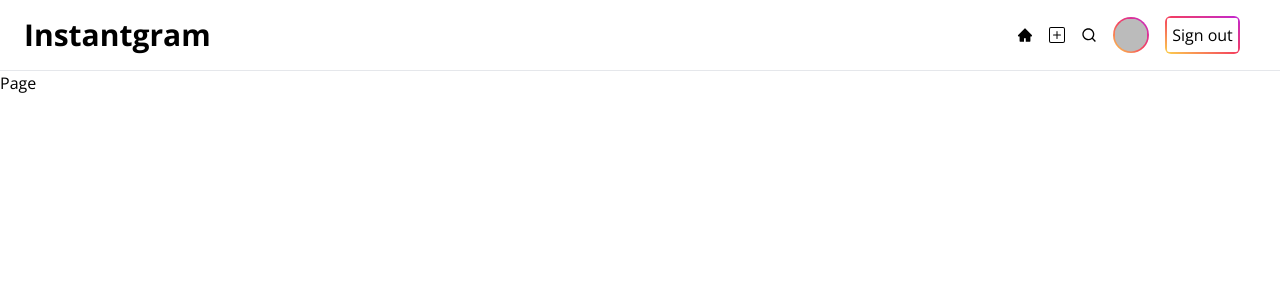
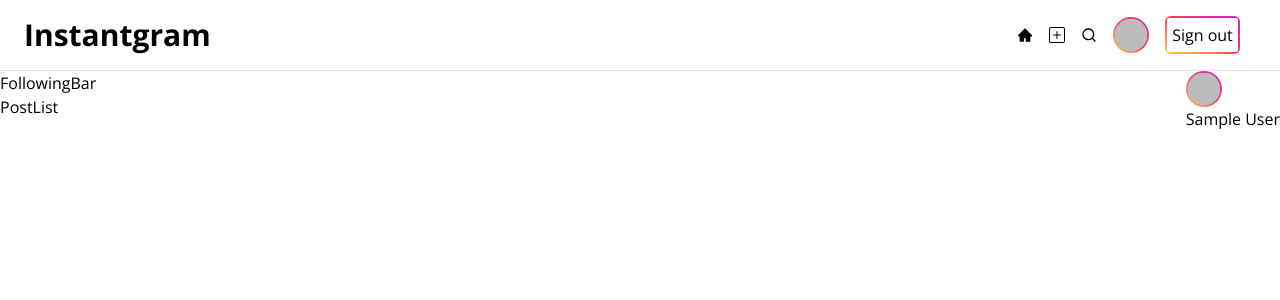
Before and after one commit to Kim-EunSu/instagram, a Next.js app: page / in a window 1280 px wide. Shown: the top 300 px of the page. Built offline with nearby package versions, Linux system fonts and the light colour scheme; no server answers; sample sign-in values are in the browser's storage.

Commit message:
사이드바 구현

```diff
--- a/src/app/layout.tsx
+++ b/src/app/layout.tsx
@@ -2,7 +2,9 @@
 import { Open_Sans } from "next/font/google";
 import Navbar from "../components/Navbar";
 import AuthContext from "@/context/AuthContext";
-import LoginPage from "./auth/signin/page";
+import SideBar from "@/components/SideBar";
+import FollowingBar from "@/components/FollowingBar";
+import PostList from "@/components/PostList";
 
 const sans = Open_Sans({ subsets: ["latin"] });
 
--- a/src/app/page.tsx
+++ b/src/app/page.tsx
@@ -1,3 +1,33 @@
-export default function Home() {
-  return <h1>Page</h1>;
+import FollowingBar from "@/components/FollowingBar";
+import PostList from "@/components/PostList";
+import SideBar from "@/components/SideBar";
+import { getServerSession } from "next-auth";
+import { authOptions } from "@/pages/api/auth/[...nextauth]";
+import { redirect } from "next/navigation";
+
+export default async function Home() {
+  const session = await getServerSession(authOptions);
+  const user = session?.user;
+
+  if (!user) {
+    redirect("/auth/signin");
+  }
+
+  return (
+    <>
+      {session ? (
+        <>
+          <div className="flex justify-between">
+            <section>
+              <FollowingBar />
+              <PostList />
+            </section>
+            <section>
+              <SideBar user={user} />
+            </section>
+          </div>
+        </>
+      ) : null}
+    </>
+  );
 }
--- /dev/null
+++ b/src/components/FollowingBar.tsx
@@ -0,0 +1,3 @@
+export default function FollowingBar() {
+  return <div>FollowingBar</div>;
+}
--- a/src/components/Navbar.tsx
+++ b/src/components/Navbar.tsx
@@ -60,7 +60,9 @@
           )}
           <li>
             {session ? (
-              <ColorButton text="Sign out" onClick={() => signOut()} />
+              <>
+                <ColorButton text="Sign out" onClick={() => signOut()} />
+              </>
             ) : (
               <ColorButton text="Sign in" onClick={() => signIn()} />
             )}
--- /dev/null
+++ b/src/components/PostList.tsx
@@ -0,0 +1,3 @@
+export default function PostList() {
+  return <div>PostList</div>;
+}
--- /dev/null
+++ b/src/components/SideBar.tsx
@@ -0,0 +1,20 @@
+//
+
+import { User } from "@/model/user";
+import Avatar from "./Avatar";
+
+type Props = {
+  user: User;
+};
+
+export default function SideBar({
+  user: { name, username, email, image },
+}: Props) {
+  return (
+    <>
+      {image && <Avatar image={image} />}
+      <p>{username}</p>
+      <p>{name}</p>
+    </>
+  );
+}
--- /dev/null
+++ b/src/model/user.ts
@@ -0,0 +1,6 @@
+export type User = {
+  name: string;
+  username: string;
+  email: string;
+  image?: string;
+};
```
